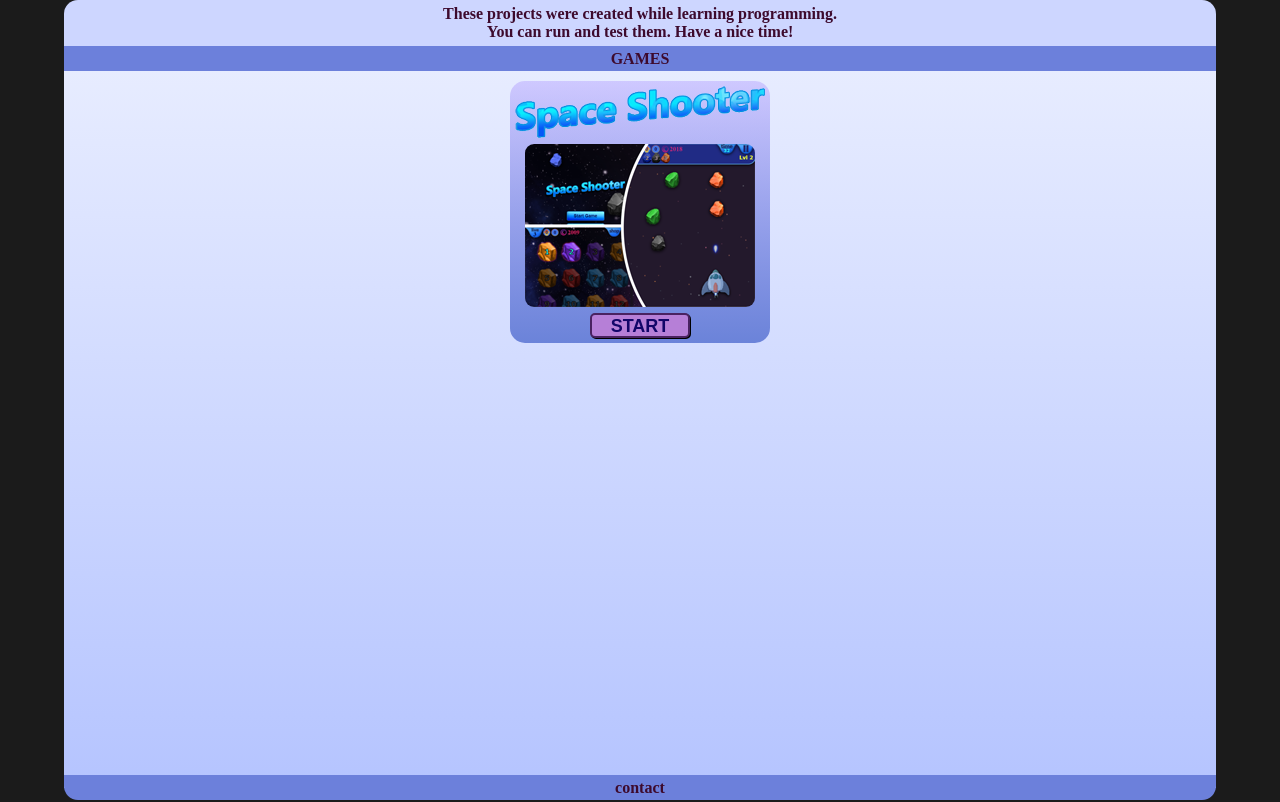
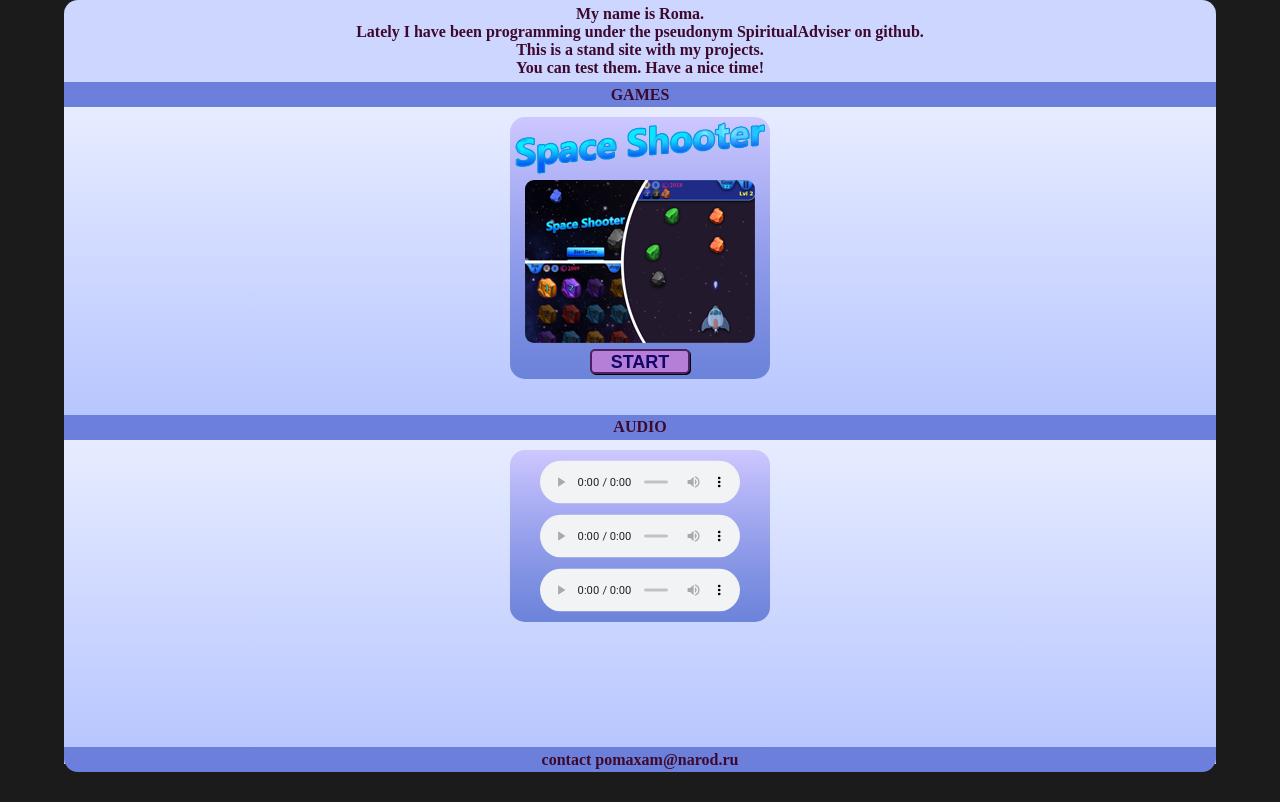
Before and after one commit to SpiritualAdviser/standcorexam, a plain HTML site: page index.html in a window 1280 px wide. Drawn offline with Linux system fonts and the light colour scheme.

Commit message:
add audio

```diff
--- a/index.html
+++ b/index.html
@@ -15,30 +15,46 @@
     <main class=mainBlock>
 
         <header class="header">
-            <text class="headerWelcomeText">These projects were created while learning programming.<br> You can run and
-                test
-                them. Have a nice
+            <text class="headerWelcomeText">My name is Roma.
+                <br> Lately I have been programming under the pseudonym SpiritualAdviser on github.
+                <br> This is a stand site with my projects.
+                <br> You can test them.
+                Have a nice
                 time!</text>
 
         </header>
 
-        <aside class="aside">
-            <text class="headerGamesText">GAMES</text>
+        <aside class="asideGame">
+            <text class="headerText">GAMES</text>
         </aside>
 
-        <content class="content">
+        <content class="contentGame">
 
             <article class="spaseShooterBlock">
                 <img class="logoGame" src="./assets/images/spaceShooterLogo.png">
                 <img class="spaceShooterCollages" src="./assets/images/spaceShooterCollages.png">
                 <button name="playSpaceShooter" class="playSpaceShooterButton" translate="no">START</button>
-                <!-- <audio controls src="./assets/audio/mainMeny.ogg"></audio> -->
+            </article>
+
+        </content>
+
+        <aside class="asideAudio">
+            <text class="headerText">AUDIO</text>
+        </aside>
+
+        <content class="contentAudio">
+
+            <article class="myAudio">
+
+                <audio controls src="./assets/audio/mainMeny.ogg"></audio>
+                <audio controls src="./assets/audio/mainMeny.ogg"></audio>
+                <audio controls src="./assets/audio/mainMeny.ogg"></audio>
             </article>
 
         </content>
 
         <info class="infoBlock">
-            <text class="infoText">contact </text>
+            <text class="infoText">contact pomaxam@narod.ru </text>
         </info>
         <!-- <img </div> -->
         <!-- <div id="scene" class="scene" ></div> -->
--- a/styles/style.css
+++ b/styles/style.css
@@ -14,13 +14,21 @@ body {
     grid-template-rows: max-content max-content auto max-content;
     grid-template-areas:
         "header"
-        "meny"
+        "asideGame"
         "contentGames"
+        "asideAudio"
+        "contentAudio"
         "info";
     justify-content: center;
     justify-items: center;
     align-items: start;
     align-content: stretch;
+}
+
+audio {
+    width: 250px;
+    height: 54px;
+    scale: 0.8;
 }
 
 .header {
@@ -50,9 +58,9 @@ body {
     text-align: center;
 }
 
-.aside {
+.asideGame {
     position: relative;
-    grid-area: meny;
+    grid-area: asideGame;
     display: flex;
     width: 100%;
     height: 25px;
@@ -64,7 +72,7 @@ body {
     flex-wrap: nowrap;
 }
 
-.content {
+.contentGame {
     position: relative;
     width: 100%;
     height: 99%;
@@ -82,7 +90,52 @@ body {
     align-items: start;
 }
 
-.headerGamesText {
+.asideAudio {
+    position: relative;
+    grid-area: asideAudio;
+    display: flex;
+    width: 100%;
+    height: 25px;
+    background-color: #6c80db;
+    border: 0px solid;
+    flex-direction: row;
+    justify-content: center;
+    align-items: center;
+    flex-wrap: nowrap;
+}
+
+.contentAudio {
+    position: relative;
+    width: 100%;
+    height: 99%;
+    grid-area: contentAudio;
+    display: grid;
+    padding: 10px 0px 10px;
+    background: linear-gradient(180deg, #e7ecff, #b5c4ff);
+    border: 0px solid;
+    grid-gap: 12px;
+    grid-template-columns: repeat(auto-fit, 259px);
+    grid-template-rows: repeat(auto-fill, 260px);
+    justify-items: center;
+    justify-content: center;
+    align-content: stretch;
+    align-items: start;
+}
+
+.myAudio {
+    position: relative;
+    display: flex;
+    border: 0px solid;
+    border-radius: 15px;
+    background: linear-gradient(#4700ff26, #6b83d9);
+    flex-direction: column;
+    justify-content: center;
+    align-items: center;
+    flex-wrap: nowrap;
+    padding: 5px;
+}
+
+.headerText {
     position: relative;
     padding: 5px;
     top: 0px;
```
